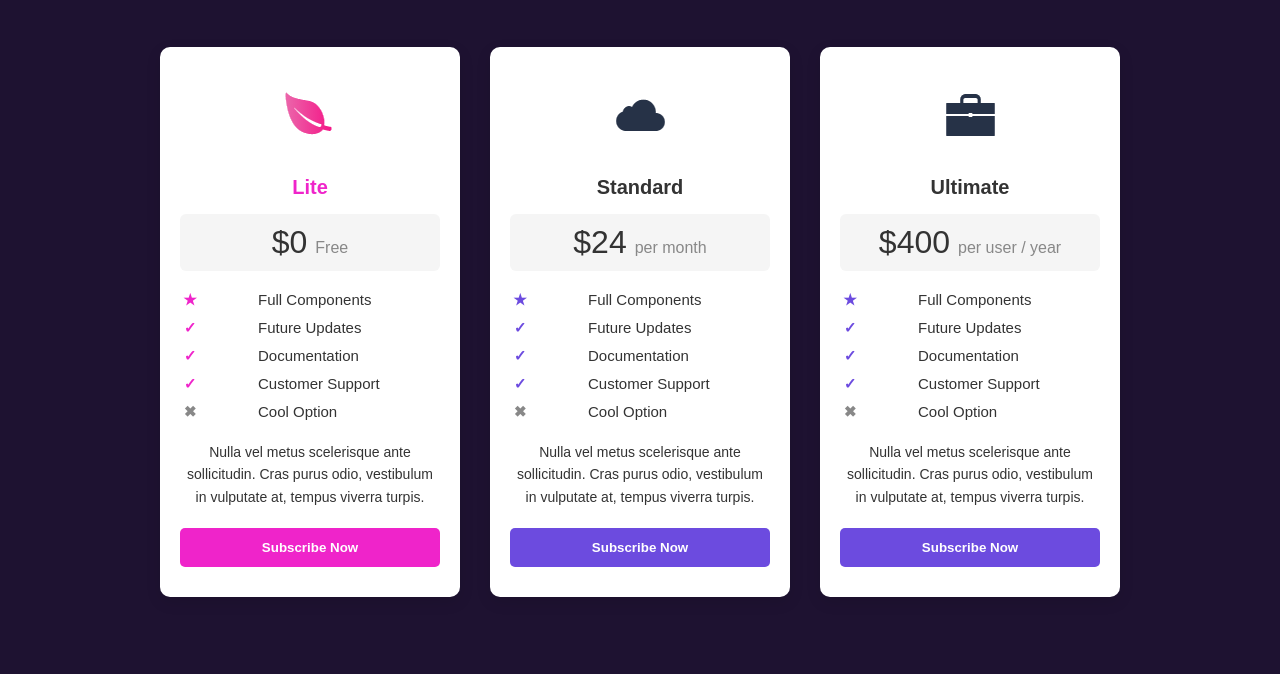
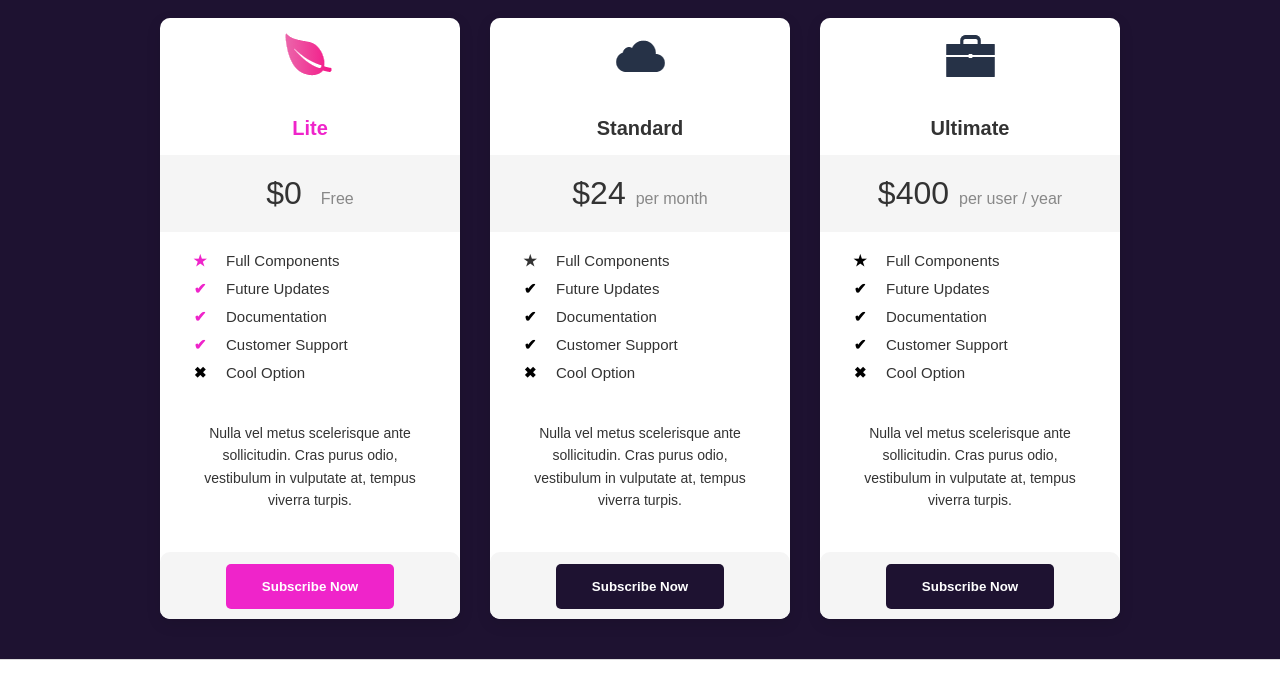
Before and after one commit to Santi0103/Bleux, a plain HTML site: page index.html in a window 1280 px wide. Shown: the part 1506-2180 px from the top of the page. Drawn offline with Linux system fonts and the light colour scheme.

Commit message:
KM - Ultima version

```diff
--- a/index.html
+++ b/index.html
@@ -11,9 +11,9 @@
     <img src="assets/imagenes/logo.png" alt="logo"/>
     <div class="menu-links">
       <a href="#">About</a>
-      <a href="#">Features</a>
-      <a href="#">Use case</a>
-      <a href="#">Pricing</a>
+      <a href="#" class="ay" style="color: grey;">Features</a>
+      <a href="#" class="ay" style="color: grey;">Use case</a>
+      <a href="#" class="ay" style="color: grey;">Pricing</a>
       <a href="#" class="boton boton-melo">Download</a>
     </div>
   </header>
@@ -59,16 +59,18 @@
       <div class="pricing-card">
         <img src="assets/imagenes/hoja.png" class="hoja" alt="hoja">
         <h3 class="lelo">Lite</h3>
-        <div class="price">$0<span>Free</span></div>
+        <div class="price">$0 <span>Free</span></div>
         <ul>
           <li class="icon-star pink">Full Components</li>
           <li class="icon-check pink">Future Updates</li>
           <li class="icon-check pink">Documentation</li>
           <li class="icon-check pink">Customer Support</li>
-          <li class="icon-x gray">Cool Option</li>
+          <li class="icon-x e">Cool Option</li>
         </ul>
         <p>Nulla vel metus scelerisque ante sollicitudin. Cras purus odio, vestibulum in vulputate at, tempus viverra turpis.</p>
-        <button class="boton-subscribete">Subscribe Now</button>
+        <div class="corrido">
+          <button class="boton-subscribete">Subscribe Now</button>
+        </div>
       </div>
 
       <div class="pricing-card">
@@ -77,13 +79,15 @@
         <div class="price">$24<span>per month</span></div>
         <ul>
           <li class="icon-star purple">Full Components</li>
-          <li class="icon-check purple">Future Updates</li>
-          <li class="icon-check purple">Documentation</li>
-          <li class="icon-check purple">Customer Support</li>
-          <li class="icon-x gray">Cool Option</li>
+          <li class="icon-check c">Future Updates</li>
+          <li class="icon-check c">Documentation</li>
+          <li class="icon-check c">Customer Support</li>
+          <li class="icon-x e">Cool Option</li>
         </ul>
         <p>Nulla vel metus scelerisque ante sollicitudin. Cras purus odio, vestibulum in vulputate at, tempus viverra turpis.</p>
-        <button class="boton-subscribe">Subscribe Now</button>
+        <div class="corrido">
+          <button class="boton-subscribe">Subscribe Now</button>
+        </div>
       </div>
 
       <div class="pricing-card">
@@ -91,14 +95,16 @@
         <h3>Ultimate</h3>
         <div class="price">$400<span>per user / year</span></div>
         <ul>
-          <li class="icon-star purple">Full Components</li>
-          <li class="icon-check purple">Future Updates</li>
-          <li class="icon-check purple">Documentation</li>
-          <li class="icon-check purple">Customer Support</li>
-          <li class="icon-x gray">Cool Option</li>
+          <li class="icon-star c">Full Components</li>
+          <li class="icon-check c">Future Updates</li>
+          <li class="icon-check c">Documentation</li>
+          <li class="icon-check c">Customer Support</li>
+          <li class="icon-x e">Cool Option</li>
         </ul>
         <p>Nulla vel metus scelerisque ante sollicitudin. Cras purus odio, vestibulum in vulputate at, tempus viverra turpis.</p>
-        <button class="boton-subscribe">Subscribe Now</button>
+        <div class="corrido">
+          <button class="boton-subscribe">Subscribe Now</button>
+        </div>
       </div>
     </div>
   </section>
--- a/styles/index.css
+++ b/styles/index.css
@@ -59,9 +59,9 @@ body {
     gap: 10px;
     display: flex;
     border: 2px solid rgba(255, 255, 200, 0.3);
+    width: 290px;
     border-radius: 8px;
     padding: 4px 5px;
-    width: auto;
 }
 
 .boton-d {
@@ -118,7 +118,6 @@ body {
 
 .feature-content {
   display: flex;
-  gap: 50px;
   justify-content: flex-end;
   align-items: right;
   gap: 80px;
@@ -133,9 +132,9 @@ body {
 }
 
 .feature-text h3 {
-  font-size: 24px;
+  font-size: 40px;
   margin-bottom: 20px;
-  color: #a30887;
+  color: #d423b4;
 }
 
 .feature-text p {
@@ -146,7 +145,7 @@ body {
 .marketing-list h4 {
   font-size: 20px;
   margin-bottom: 15px;
-  color: #f42ecf;
+  color: #ef24ca;
 }
 
 .marketing-list ul {
@@ -167,7 +166,7 @@ body {
 }
 
 .pricing {
-  padding: 80px 10%;
+  padding: 40px 10%;
   background-color: #1e1231;
 }
 
@@ -192,13 +191,10 @@ body {
   gap: 30px;
 }
 
-
 .pricing-card {
   background-color: white;
-  padding: 30px 20px;
   border-radius: 10px;
   box-shadow: 0 5px 15px rgba(0,0,0,0.1);
-  width: 100%;
   max-width: 300px;
   text-align: center;
 }
@@ -216,18 +212,16 @@ body {
 
 .price {
   background-color: #f5f5f5;
-  padding: 10px;
-  border-radius: 6px;
+  padding: 20px;
   font-size: 32px;
   color: #333;
-  margin-bottom: 20px;
+  margin-bottom: 10px;
 }
 
 .price span {
   font-size: 16px;
-  font-weight: normal;
   color: #888;
-  margin-left: 8px;
+  margin-left: 10px;
 }
 
 .pricing-card img {
@@ -235,10 +229,15 @@ body {
   margin-bottom: 15px;
 }
 
+.pricing-card ul {
+  list-style-type: none;
+  margin: 20px 30px;
+}
+
 .pricing-card ul li {
   display: flex;
   align-items: center;
-  gap: 50px;
+  gap: 8px;
   font-size: 15px;
   margin-bottom: 10px;
 }
@@ -257,7 +256,7 @@ body {
 }
 
 .icon-check::before {
-  content: "✓";
+  content: "✔";
 }
 
 .icon-x::before {
@@ -269,38 +268,50 @@ body {
   color: #ef24ca;
 }
 
-.purple::before {
-  color: #6c4bdf;
+.c::before {
+  color: #000000;
 }
 
-.gray::before {
-  color: #888;
+.e::before {
+  color: #000000;
 }
 
 .pricing-card p {
-  margin: 20px 0;
+  margin: 40px 0;
+  text-align: center;
+  padding: 0px 30px;
   line-height: 1.6;
   font-size: 14px;
 }
 
+.corrido {
+  background-color: #f5f5f5;
+  padding: 10px;
+  border-radius: 10px;
+  font-size: 32px;
+  color: #333;
+}
+
 .boton-subscribe {
-  background-color: #6c4bdf;
+  background-color: #1e1231;
   color: white;
   border: none;
-  padding: 12px 25px;
+  padding: 15px 25px;
   border-radius: 5px;
   font-weight: bold;
-  width: 100%;
+  width: 60%;
+  box-shadow: #000000;
 }
 
 .boton-subscribete {
   background-color: #ef24ca;
   color: white;
   border: none;
-  padding: 12px 25px;
+  padding: 15px 25px;
   border-radius: 5px;
   font-weight: bold;
-  width: 100%;
+  width: 60%;
+  box-shadow: #000000;
 }
 
 footer {
@@ -337,11 +348,4 @@ footer .autor {
   width: 20px;
   height: 20px;
   cursor: pointer;
-  filter: grayscale(100%);
-  transition: transform 0.3s ease, filter 0.3s ease;
 }
-
-.social-icons img:hover {
-  transform: scale(1.2);
-  filter: grayscale(0%);
-}
```
